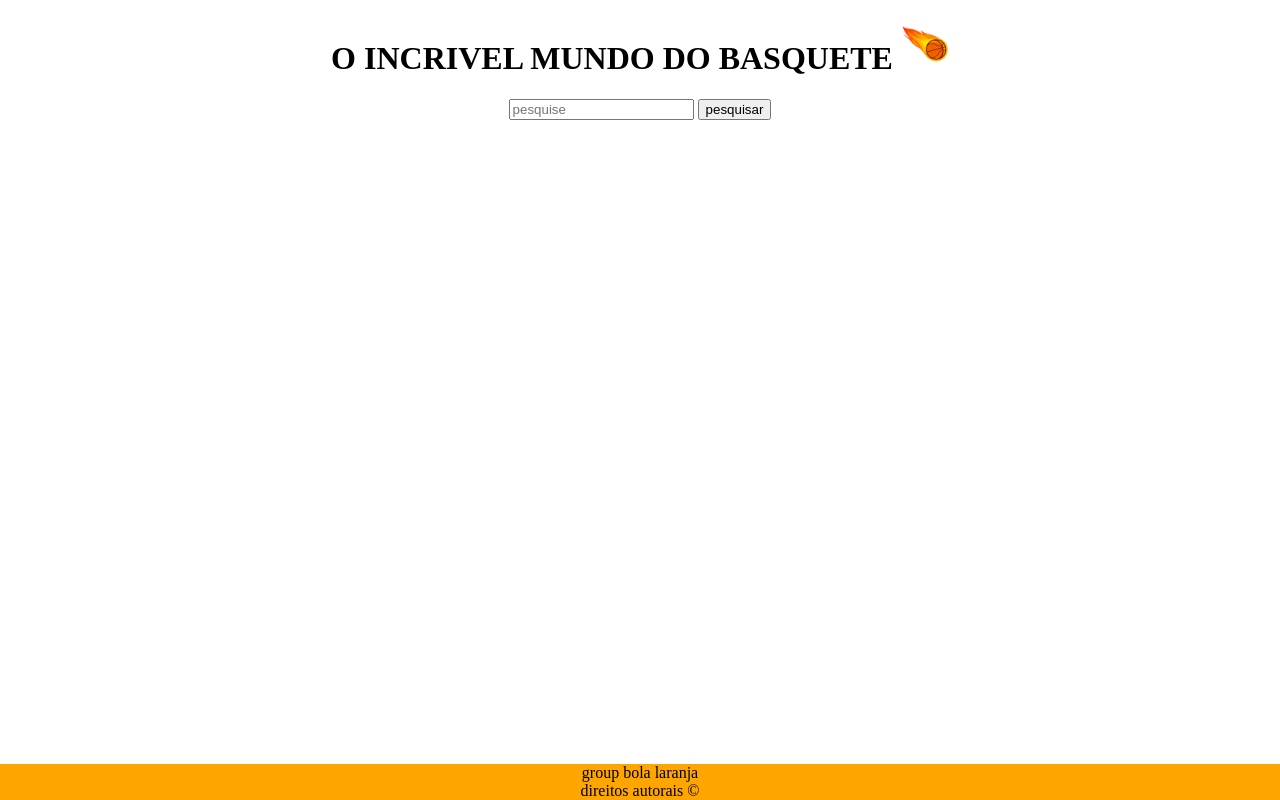
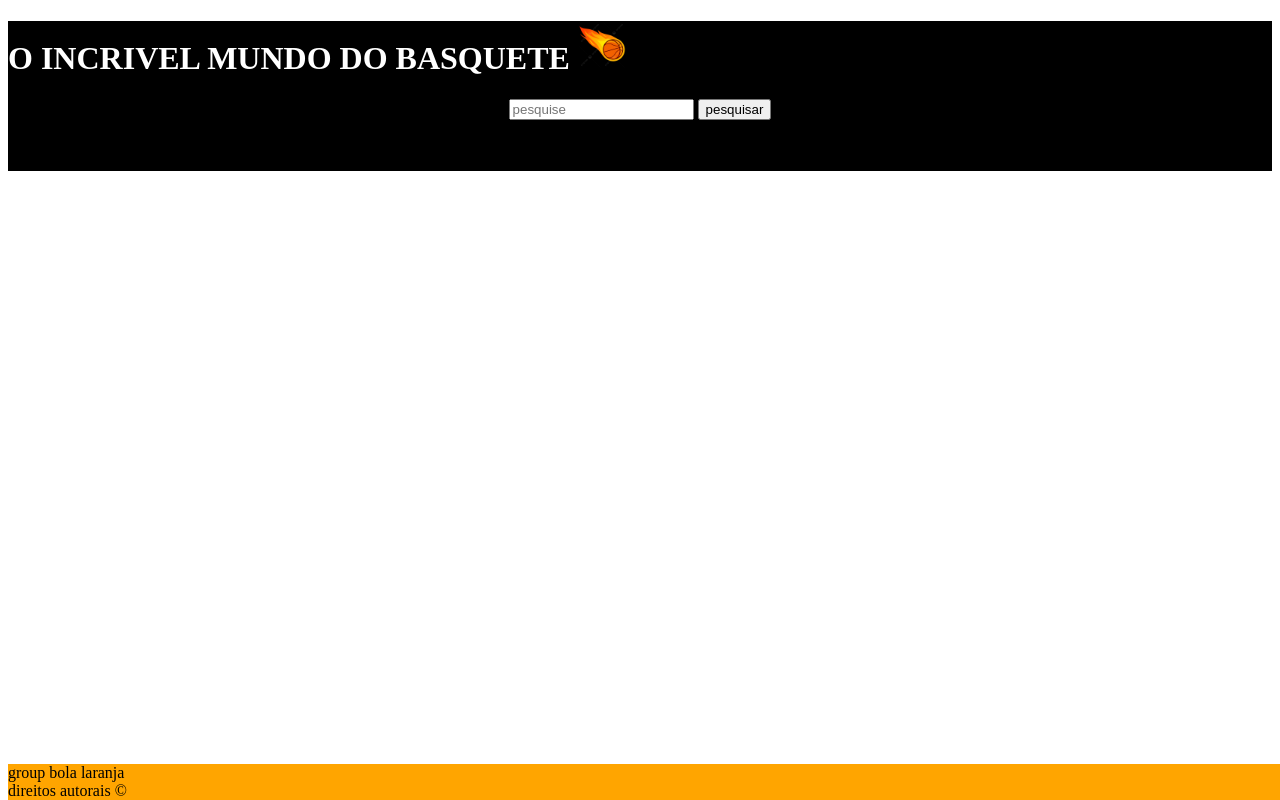
Before and after one commit to juantf16/juan, a plain HTML site: page index.html in a window 1280 px wide. Drawn offline with Linux system fonts and the light colour scheme; a web font is replaced by a local one.

Commit message:
Atualizar o stayles.css

```diff
--- a/stayles.css
+++ b/stayles.css
@@ -1,14 +1,26 @@
-.rodapé {
-    position: absolute;
-    bottom: 0;
-    background-color: orange;
+.cabeçalho {
+
+    background-color: black;
+    color: white;
     width: 100%;
-    left: 0;
-
+    left: 100%;
+    text-align: left;
+    height: 150px;
 
 }
 
-body {
+
+.rodapé {
+
+    position: absolute;
+    bottom: 0%;
+    width: 100%;
+    background-color: orange;
+
+}
+
+.pesquisa {
 
     text-align: center;
+
 }
```
